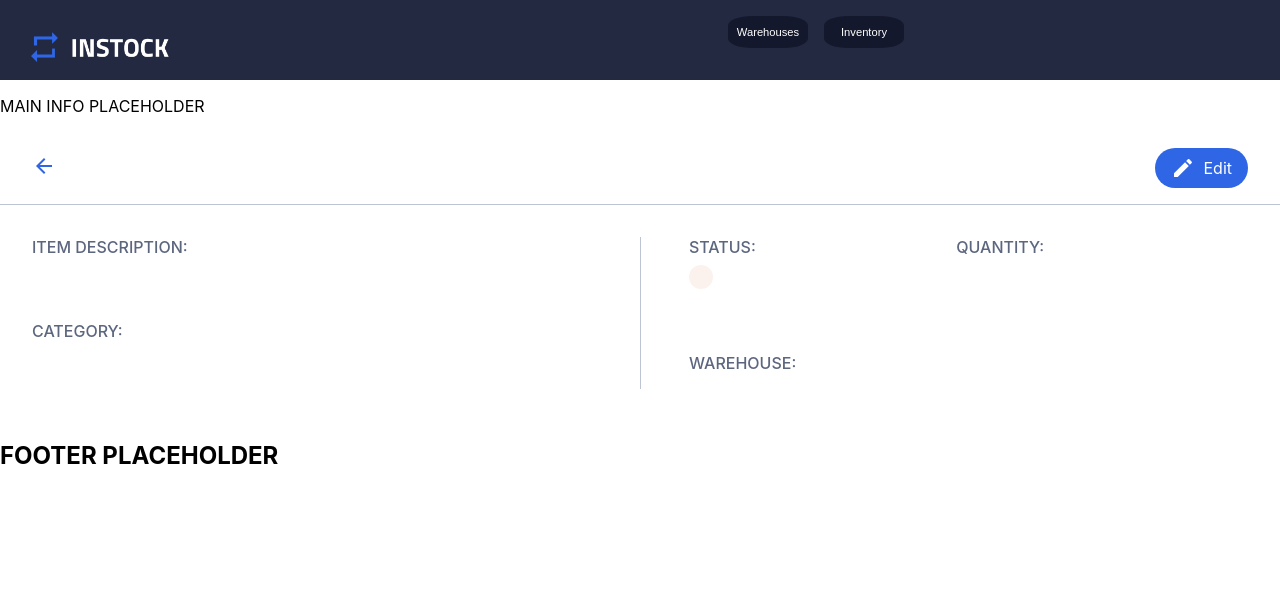
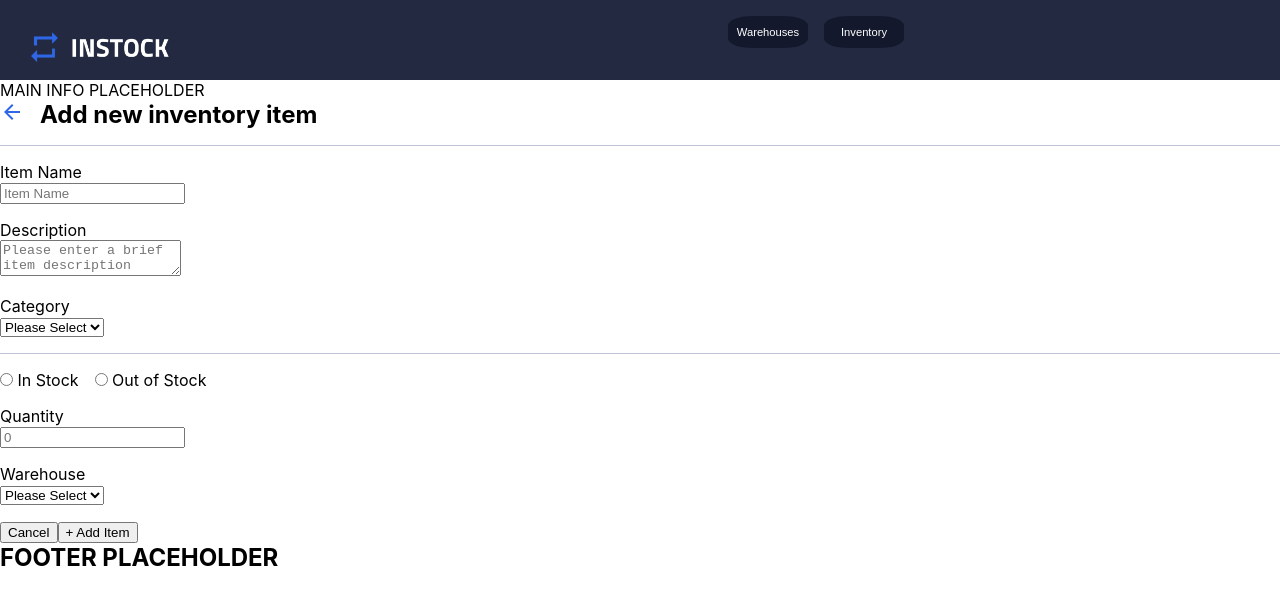
Before and after one commit to tmaxwell-96/team-3-instock-client, a React (Create React App) app: page /inventory/add in a window 1280 px wide. Shown: the top 604 px of the page. Built offline with nearby package versions, Linux system fonts and the light colour scheme; no server answers.

Commit message:
Add general addinventory structure

```diff
--- a/src/App.jsx
+++ b/src/App.jsx
@@ -4,6 +4,7 @@ import WarehousePage from "./Pages/WarehousePage/WarehousePage";
 import InventoryPage from "./Pages/InventoryPage/InventoryPage";
 import InventoryItemDetail from "./components/InventoryItemDetail/InventoryItemDetail";
 import MainNav from "./components/MainNav/MainNav";
+import AddInventory from "./components/AddInventory/AddInventory";
 
 function App() {
   return (
@@ -18,6 +19,7 @@ function App() {
             <Route path="/:id" element={<WarehousePage />} />
             <Route path="/inventory" element={<InventoryPage />} />
             <Route path="/inventory/:id" element={<InventoryItemDetail />} />
+            <Route path="/inventory/add" element={<AddInventory />} />
           </Routes>
         </BrowserRouter>
       </section>
--- a/src/components/AddInventory/AddInventory.jsx
+++ b/src/components/AddInventory/AddInventory.jsx
@@ -8,6 +8,7 @@ const AddInventory = () => {
         <img src={backArrow} alt="back arrow" />
         <h2 className="add-inventory__title">Add new inventory item</h2>
       </header>
+      <form className="add-inventory__form">
         <section className="add-inventory__details-container">
           <p className="add-inventory__label">Item Name</p>
           <input
@@ -22,9 +23,43 @@ const AddInventory = () => {
             placeholder="Please enter a brief item description"
           ></textarea>
           <p className="add-inventory__label">Category</p>
-        <select name="" id="" placeholder="Please select"></select>
+          <select name="" id="" placeholder="Please select">
+            <option value="">Please Select</option>
+          </select>
         </section>
-      <section className="add-inventory__stock-container"></section>
+        <section className="add-availability-container">
+          <div className="add-inventory__radio-container">
+            <input type="radio" name="inStock" id="" />{" "}
+            <label className="add-inventory__radio-label" htmlFor="inStock">
+              In Stock
+            </label>
+            <input type="radio" name="outStock" id="" />{" "}
+            <label className="add-inventory__radio-label" htmlFor="outstock">
+              Out of Stock
+            </label>
+          </div>
+
+          <p className="add-inventory__label" htmlFor="">
+            Quantity
+          </p>
+          <input
+            name="quanity"
+            className="add-inventory__input"
+            type="text"
+            placeholder="0"
+          />
+          <p className="add-inventory__label" htmlFor="warehouse">
+            Warehouse
+          </p>
+          <select name="warehouse" id="">
+            <option value="">Please Select</option>
+          </select>
+          <div className="add-inventory__buttons">
+            <button className="add-inventory__cancel">Cancel</button>
+            <button className="add-inventory__submit">+ Add Item</button>
+          </div>
+        </section>
+      </form>
     </div>
   );
 };
--- a/src/components/AddInventory/AddInventory.scss
+++ b/src/components/AddInventory/AddInventory.scss
@@ -0,0 +1,42 @@
+* {
+  margin: 0;
+}
+
+.add-inventory {
+  &__header {
+    display: flex;
+    align-items: flex-start;
+    justify-content: flex-start;
+    margin-bottom: 1rem;
+    border-bottom: 1px solid #bdc5d5;
+    padding-bottom: 1rem;
+  }
+
+  &__title {
+    margin-left: 1rem;
+  }
+
+  &__details-container {
+    margin-bottom: 1rem;
+    border-bottom: 1px solid #bdc5d5;
+    padding-bottom: 1rem;
+  }
+
+  &__label {
+    margin-top: 1rem;
+  }
+
+  &__radio__container {
+    width: 100%;
+    display: flex;
+    justify-content: space-between;
+  }
+
+  &__radio-label {
+    margin-right: 1rem;
+  }
+
+  &__buttons {
+    margin-top: 1rem;
+  }
+}
```
Lines whose indentation alone changed are shown as unchanged.
